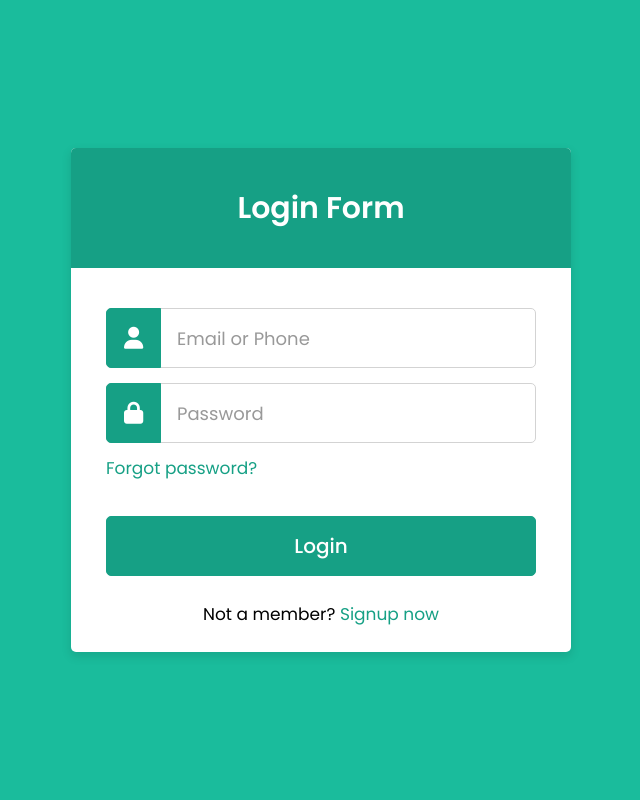
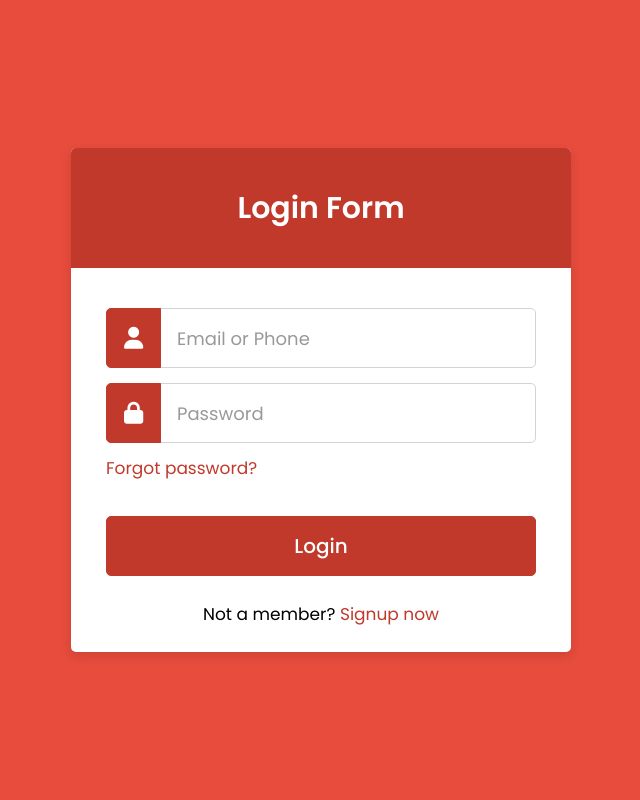
Before and after one commit to mbredetss/Red-Bear-Restaurant, a PHP site: page /login_register/login/login.html in a window 1280 px wide. Shown: the whole page, without its empty margins (319-959 px from the left). Run offline with PHP 8.4, Linux system fonts and the light colour scheme; some libraries are stand-ins or nearby versions.

Commit message:
modularisasi

```diff
--- a/home.php
+++ b/home.php
@@ -103,8 +103,8 @@ include __DIR__ . '/init.php';
     <img src="https://upload.wikimedia.org/wikipedia/commons/6/6b/WhatsApp.svg" alt="WhatsApp" class="h-12 w-12">
   </a>
 
-  <script src="style/script.js"></script>
-  <script src="menuLoad.js"></script>
+  <script src="script/script.js"></script>
+  <script src="script/menuLoad.js"></script>
 </body>
 
 </html>
--- a/login_register/login/style/style.css
+++ b/login_register/login/style/style.css
@@ -12,7 +12,7 @@ body {
   justify-content: center;
   height: 100vh;
   padding: 15px;
-  background: #1abc9c;
+  background: #e74c3c;
   overflow: hidden;
 }
 .wrapper {
@@ -24,7 +24,7 @@ body {
 }
 .wrapper .title {
   height: 120px;
-  background: #16a085;
+  background: #c0392b;
   border-radius: 5px 5px 0 0;
   color: #fff;
   font-size: 30px;
@@ -52,7 +52,7 @@ body {
   transition: all 0.3s ease;
 }
 form .row input:focus {
-  border-color: #16a085;
+  border-color: #c0392b;
 }
 form .row input::placeholder {
   color: #999;
@@ -63,8 +63,8 @@ form .row input::placeholder {
   height: 100%;
   color: #fff;
   font-size: 22px;
-  background: #16a085;
-  border: 1px solid #16a085;
+  background: #c0392b;
+  border: 1px solid #c0392b;
   border-radius: 5px 0 0 5px;
   display: flex;
   align-items: center;
@@ -74,7 +74,7 @@ form .row input::placeholder {
   margin-top: 12px;
 }
 .wrapper form .pass a {
-  color: #16a085;
+  color: #c0392b;
   font-size: 17px;
   text-decoration: none;
 }
@@ -87,12 +87,12 @@ form .row input::placeholder {
   font-size: 20px;
   font-weight: 500;
   padding-left: 0px;
-  background: #16a085;
-  border: 1px solid #16a085;
+  background: #c0392b;
+  border: 1px solid #c0392b;
   cursor: pointer;
 }
 form .button input:hover {
-  background: #12876f;
+  background: #a93226;
 }
 .wrapper form .signup-link {
   text-align: center;
@@ -100,7 +100,7 @@ form .button input:hover {
   font-size: 17px;
 }
 .wrapper form .signup-link a {
-  color: #16a085;
+  color: #c0392b;
   text-decoration: none;
 }
 form .signup-link a:hover {
```
Also changed, not shown: script/menuLoad.js (renamed from menuLoad.js), script/script.js (renamed from style/script.js).
